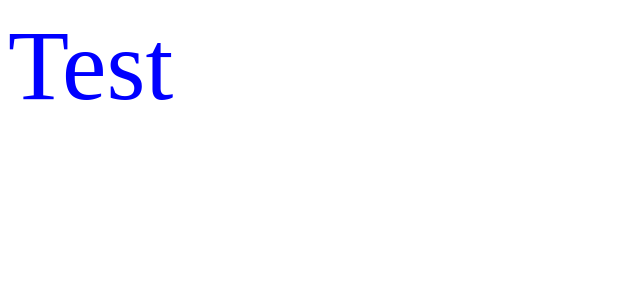
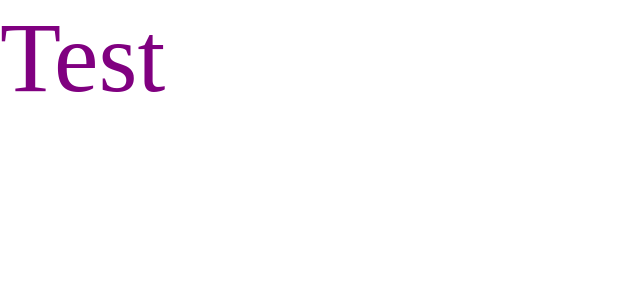
Before and after one commit to eugeneborodko/production, a React app: page / in a window 1280 px wide. Shown: the top 300 px of the page, without its empty margins (0-640 px from the left). Built offline with nearby package versions, Linux system fonts and the light colour scheme.

Commit message:
feat: add mini-css-extract-plugin and configure css modules

```diff
--- a/package.json
+++ b/package.json
@@ -26,6 +26,7 @@
     "@types/webpack": "^5.28.0",
     "@types/webpack-dev-server": "^4.7.2",
     "html-webpack-plugin": "^5.5.0",
+    "mini-css-extract-plugin": "^2.5.3",
     "ts-loader": "^9.2.6",
     "ts-node": "^10.5.0",
     "typescript": "^4.5.5",
--- /dev/null
+++ b/src/components/App.tsx
@@ -0,0 +1,12 @@
+import Test from './Test/Test'
+import './index.scss'
+
+const App = () => {
+  return (
+    <div className="app">
+      <Test />
+    </div>
+  )
+}
+
+export default App
--- a/src/components/Test.tsx
+++ /dev/null
@@ -1,9 +0,0 @@
-import './Test.scss'
-
-const Test = () => {
-  return (
-    <div className="test">Test</div>
-  )
-}
-
-export default Test
--- a/src/components/Test.scss
+++ b/src/components/Test/Test.module.scss
@@ -1,4 +1,4 @@
 .test {
-  color: blue;
+  color: purple;
   font-size: 100px;
 }
--- /dev/null
+++ b/src/components/Test/Test.tsx
@@ -0,0 +1,7 @@
+import classes from './Test.module.scss'
+
+const Test = () => {
+  return <div className={classes.test}>Test</div>
+}
+
+export default Test
--- /dev/null
+++ b/src/components/index.scss
@@ -0,0 +1,9 @@
+* {
+  margin: 0;
+  padding: 0;
+  box-sizing: border-box;
+}
+
+.app {
+  font-size: 50px;
+}
--- /dev/null
+++ b/src/global.d.ts
@@ -0,0 +1,2 @@
+declare module "*.module.css";
+declare module "*.module.scss";
--- a/src/index.tsx
+++ b/src/index.tsx
@@ -1,4 +1,4 @@
 import { render } from 'react-dom'
-import Test from './components/Test'
+import App from './components/App'
 
-render(<Test />, document.getElementById('root'))
+render(<App />, document.getElementById('root'))
```
Also changed, not shown: 4 other files (tests, documents, lock files or other folders).
